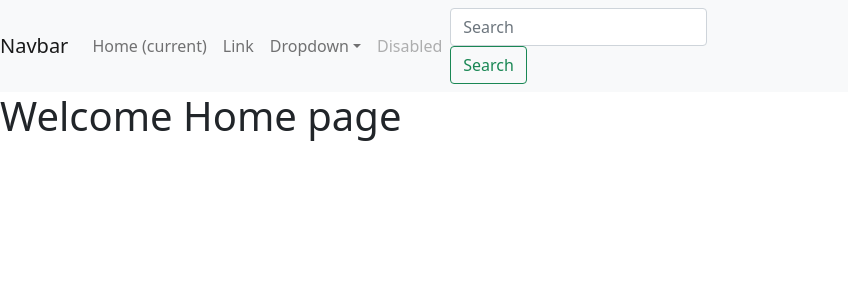
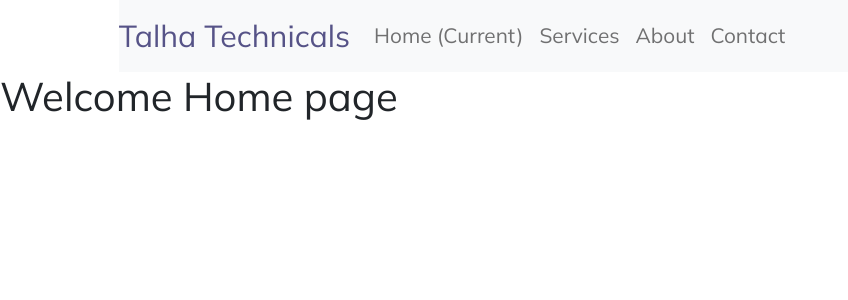
Before and after one commit to MuhammadTalha123/talha-tech, a React (Create React App) app: page / in a window 1280 px wide. Shown: the top 300 px of the page, without its empty margins (0-848 px from the left). Built offline with nearby package versions, Linux system fonts and the light colour scheme.

Commit message:
add css in navbar

```diff
--- a/src/Navbar.jsx
+++ b/src/Navbar.jsx
@@ -3,41 +3,37 @@ import React from 'react';
 const Navbar = () => {
     return(
         <>
+        <div className="container-fluid nav_bg">
+           <div className="row">
+             <div className="col-10 mx-auto">
+
+
             <nav className="navbar navbar-expand-lg navbar-light bg-light">
-  <a className="navbar-brand" href="#">Navbar</a>
+  <a className="navbar-brand" href="#">Talha Technicals</a>
   <button className="navbar-toggler" type="button" data-toggle="collapse" data-target="#navbarSupportedContent" aria-controls="navbarSupportedContent" aria-expanded="false" aria-label="Toggle navigation">
     <span className="navbar-toggler-icon"></span>
   </button>
 
   <div className="collapse navbar-collapse" id="navbarSupportedContent">
-    <ul className="navbar-nav mr-auto">
+    <ul className="navbar-nav ml-auto">
       <li className="nav-item active">
         <a className="nav-link" href="#">Home <span className="sr-only">(current)</span></a>
       </li>
       <li className="nav-item">
-        <a className="nav-link" href="#">Link</a>
-      </li>
-      <li className="nav-item dropdown">
-        <a className="nav-link dropdown-toggle" href="#" id="navbarDropdown" role="button" data-toggle="dropdown" aria-haspopup="true" aria-expanded="false">
-          Dropdown
-        </a>
-        <div className="dropdown-menu" aria-labelledby="navbarDropdown">
-          <a className="dropdown-item" href="#">Action</a>
-          <a className="dropdown-item" href="#">Another action</a>
-          <div className="dropdown-divider"></div>
-          <a className="dropdown-item" href="#">Something else here</a>
-        </div>
+        <a className="nav-link" href="#">Services</a>
       </li>
       <li className="nav-item">
-        <a className="nav-link disabled" href="#" tabindex="-1" aria-disabled="true">Disabled</a>
+        <a className="nav-link" href="#">About</a>
+      </li>
+      <li className="nav-item">
+        <a className="nav-link" href="#">Contact</a>
       </li>
     </ul>
-    <form className="form-inline my-2 my-lg-0">
-      <input className="form-control mr-sm-2" type="search" placeholder="Search" aria-label="Search" />
-      <button className="btn btn-outline-success my-2 my-sm-0" type="submit">Search</button>
-    </form>
   </div>
 </nav>
+</div>
+           </div>
+        </div>
         </>
     )
 }
--- a/src/index.css
+++ b/src/index.css
@@ -1,13 +1,42 @@
-body {
+@import url('https://fonts.googleapis.com/css2?family=Mulish&display=swap');
+
+* {
   margin: 0;
-  font-family: -apple-system, BlinkMacSystemFont, 'Segoe UI', 'Roboto', 'Oxygen',
-    'Ubuntu', 'Cantarell', 'Fira Sans', 'Droid Sans', 'Helvetica Neue',
-    sans-serif;
-  -webkit-font-smoothing: antialiased;
-  -moz-osx-font-smoothing: grayscale;
+  padding: 0;
+  box-sizing: border-box;
+  font-family: 'Mulish', sans-serif;
 }
 
-code {
-  font-family: source-code-pro, Menlo, Monaco, Consolas, 'Courier New',
-    monospace;
+.navbar {
+  background-color: #fff !important;
 }
+
+.navbar-brand {
+  font-size: 1.9rem !important;
+  color: #565387 !important;
+}
+
+.navbar a {
+  font-size: 1.3rem;
+  text-transform: capitalize;
+}
+
+.menu_active {
+  font-weight: bold;
+  border-bottom: 1px solid #565387;
+}
+
+.navbar a:hover {
+  color: #3498db !important;
+}
+
+@media (max-width: 991px) {
+  .navbar-brand {
+    font-size: 1.5rem;
+  }
+
+  .menu_active {
+    font-weight: bold;
+    border-bottom: none;
+  }
+}
```
